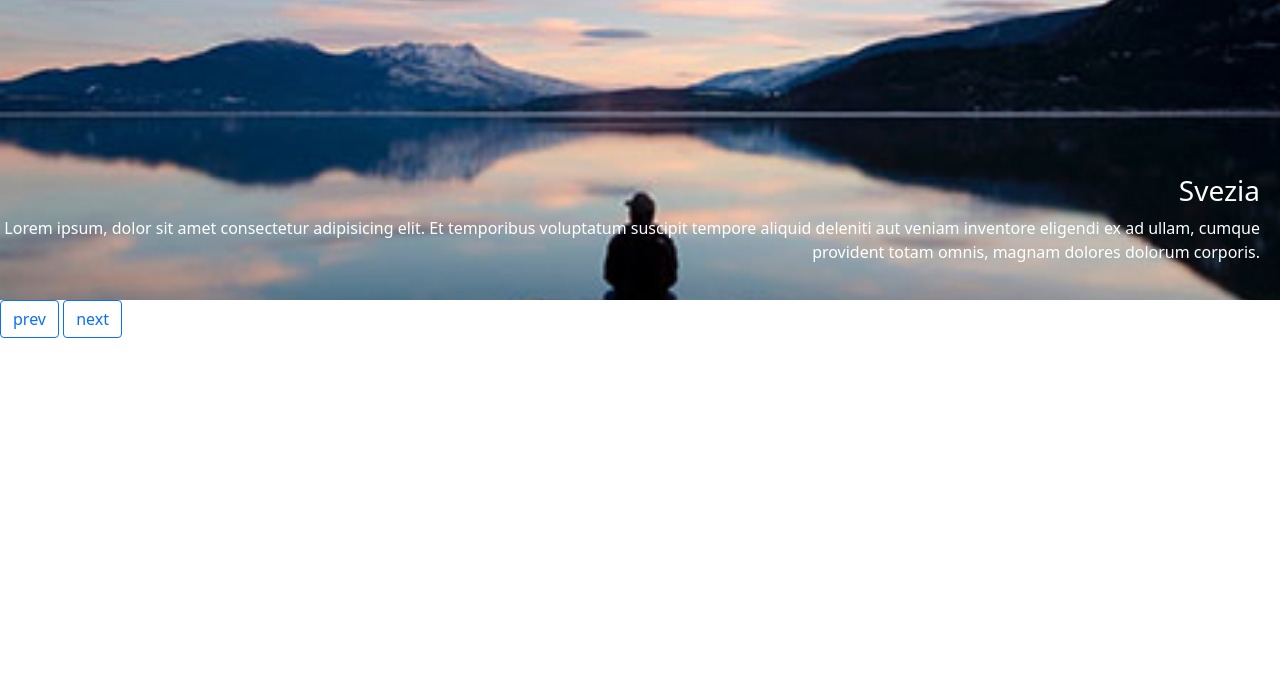
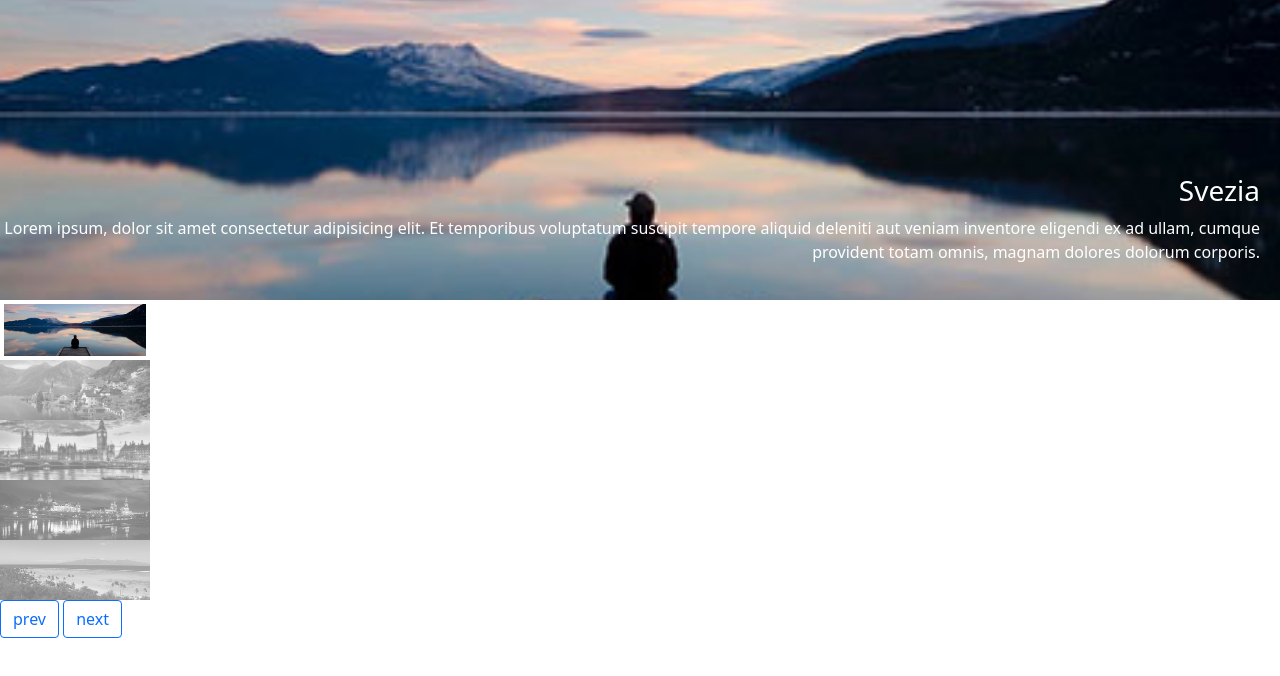
Before and after one commit to heatfreshdeveloper/vue-slider, a plain HTML site: page index.html in a window 1280 px wide. Drawn offline with nearby package versions, Linux system fonts and the light colour scheme.

Commit message:
Completata la barra di destra

```diff
--- a/css/style.css
+++ b/css/style.css
@@ -1,6 +1,12 @@
 .container_sx {
   position: relative;
   height: 300px;
+}
+
+.container_dx {
+  position: relative;
+  height: 300px;
+  width: 150px;
 }
 
 .principal-image {
@@ -30,3 +36,21 @@
   text-align: right;
   color: white;
 }
+
+.container-thumb {
+  width: 100%;
+  height: calc(100% / 5);
+  filter: saturate(0);
+  opacity: 0.5;
+  translate: all 0.3s;
+}
+
+.container-thumb.active {
+  border: solid 4px white;
+  filter: saturate(1);
+  opacity: 1;
+}
+
+.container-thumb img {
+  object-fit: cover;
+}
--- a/index.html
+++ b/index.html
@@ -28,6 +28,16 @@
                 </div>
             </div>
 
+            <div class="container_dx">
+                <div class="container-thumb"
+                  v-bind:class="i === immagineCorrente ? 'active' : ''"
+                  v-for="image, i in listaImmagini">
+
+                  <img v-bind:src="image.url" class="w-100 h-100"
+                    :alt=" 'Immagine numero ' + (i + 1) ">
+                </div>
+            </div>
+
             <div>
                 <button class="btn btn-outline-primary" @click="onPrevClick">prev</button>
                 <button class="btn btn-outline-primary" @click="onNextClick">next</button>
```
Lines whose indentation alone changed are shown as unchanged.
